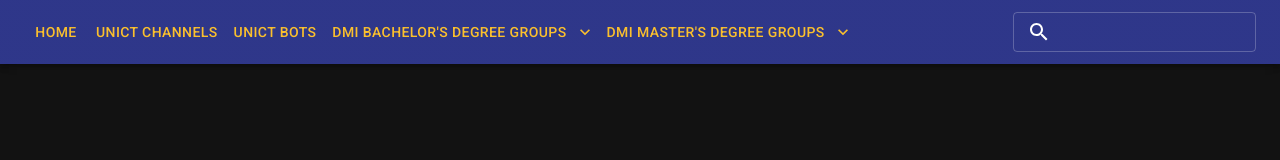
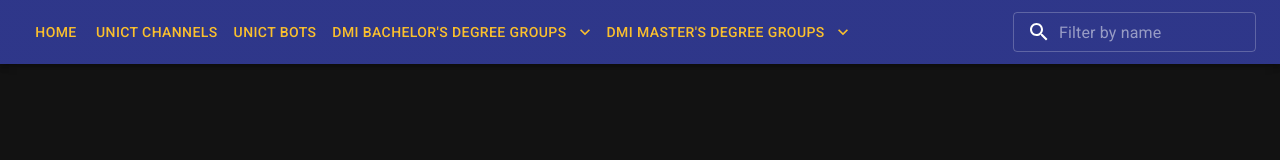
Before and after one commit to UNICT-DMI/unict-telegram-hub, a Next.js app: page / in a window 1280 px wide. Shown: the top 160 px of the page. Built offline with nearby package versions, Linux system fonts and the light colour scheme.

Commit message:
Added placeholder

```diff
--- a/components/Filter/filter.tsx
+++ b/components/Filter/filter.tsx
@@ -11,6 +11,7 @@ const Filter = ({ setFilter }: Props): JSX.Element => {
         id='outlined-basic'
         variant='outlined'
         size='small'
+        placeholder='Filter by name'
         InputProps={{
           startAdornment: (
             <InputAdornment position='start'>
```
